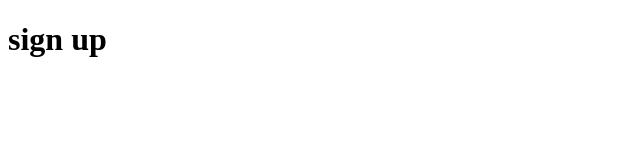
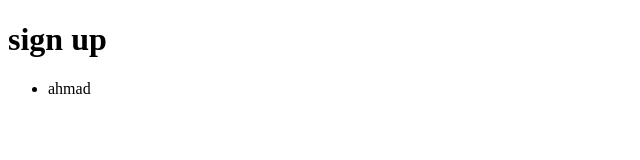
Before and after one commit to Ahmad-Basit/javascript-project-teamwork, a plain HTML site: page index.html in a window 1280 px wide. Shown: the full height of the page, 0-640 px from the left. Drawn offline with Linux system fonts and the light colour scheme.

Commit message:
index.html
create a list

```diff
--- a/index.html
+++ b/index.html
@@ -9,5 +9,10 @@
     <h1>
         sign up
     </h1>
+    <ul>
+        <li>
+            ahmad
+        </li>
+    </ul>
 </body>
 </html>
```
